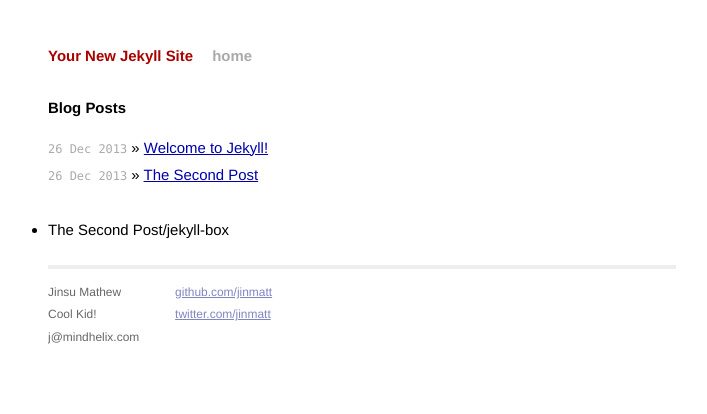
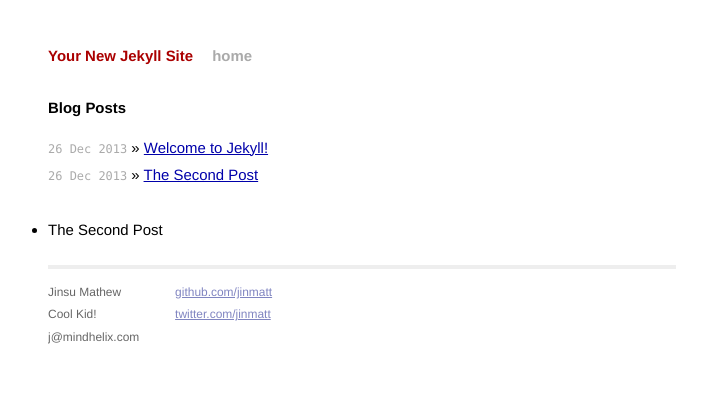
Before and after one commit to jinmatt/jekyll-box, a Jekyll site: the page built from index.html, in a window 1280 px wide. Shown: the top 414 px of the page, without its empty margins (278-985 px from the left). Built offline with Jekyll 4.4.1, drawn with Linux system fonts in a browser that asks for light colours; Markdown is read by kramdown in place of the engine named in the settings.

Commit message:
Remove test echo on baseurl

```diff
--- a/index.html
+++ b/index.html
@@ -13,7 +13,7 @@ title: Your New Jekyll Site
 
   <ul>
     {% for page in site.categories.super\ post %}
-    <li>{{ page.title }}{{ site.baseurl }}</li>
+    <li>{{ page.title }}</li>
     {% endfor %}
   </ul>
 </div>
```
Also changed, not shown: 1 other file.
